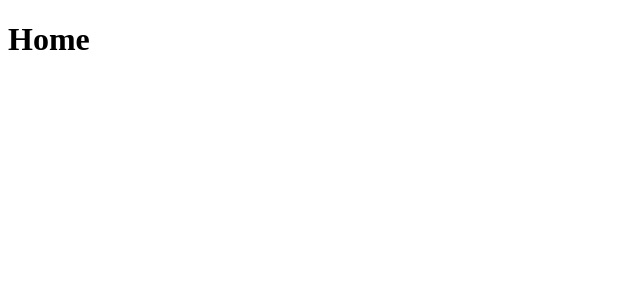
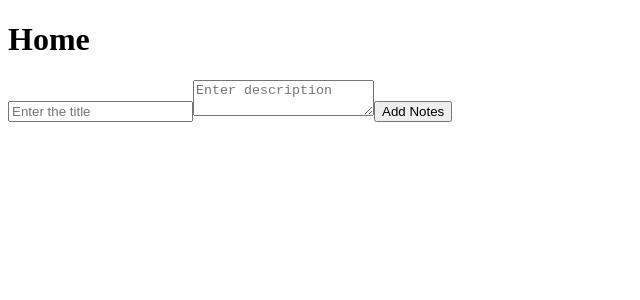
Before and after one commit to anantharjun672001-a11y/notes_app, a React (Vite) app: page / in a window 1280 px wide. Shown: the top 300 px of the page, without its empty margins (0-640 px from the left). Built offline with nearby package versions, Linux system fonts and the light colour scheme.

Commit message:
basic  hoem and noteFrom page setted

```diff
--- a/src/App.jsx
+++ b/src/App.jsx
@@ -1,15 +1,28 @@
-import React from 'react';
+import React, { useEffect, useState } from 'react';
 import { BrowserRouter,  Route,  Routes } from 'react-router-dom';
 import Home from './pages/Home';
 import Archive from './pages/Archive';
 import Trash from './pages/Trash';
 
 const App = () => {
+  const [notes,setNotes]=useState([]);
+
+  useEffect(()=>{
+    const storedNotes = localStorage.getItem("notes");
+    if(storedNotes){
+      setNotes(JSON.parse(storedNotes));
+    }
+  },[])
+
+  useEffect(()=>{
+    localStorage.setItem("notes",JSON.stringify(notes));
+  },[notes])
+
   return (
     <div>
         <BrowserRouter>
           <Routes>
-            <Route path='/' element={<Home/>}/>
+            <Route path='/' element={<Home notes={notes} setNotes={setNotes}/>}/>
             <Route path='/archive' element={<Archive/>}/>
             <Route path='/trash' element={<Trash/>}/>
           </Routes>
--- a/src/components/NoteForm.jsx
+++ b/src/components/NoteForm.jsx
@@ -1,11 +1,43 @@
-import React from 'react';
+import React, { useState } from 'react';
 
-const NoteForm = () => {
+const NoteForm = ({setNotes}) => {
+    const[title,setTitle]=useState("");
+    const[ description,setDescription]=useState("");
+
+    const handleAddNote = () => {
+        if(!title) return;
+            const newNote = {
+            id: Date.now(),
+            title: title,
+            description:  description,
+            pinned: false,
+            archived: false,
+            trashed: false
+        };
+        setNotes(prevNotes=>[...prevNotes,newNote]);
+        setTitle("");
+        setDescription("");
+
+    };
     return (
         <div>
+            <input
+                type='text'
+                value={title}
+                onChange={(e)=>setTitle(e.target.value)}
+                placeholder='Enter the title'
 
+            />
+            <textarea
+                value={ description}
+                onChange={(e) => setDescription(e.target.value)}
+                placeholder="Enter description"
+            />
+
+            <button onClick={handleAddNote}>Add Notes</button>
         </div>
     );
-};
+
+}
 
 export default NoteForm;
--- a/src/pages/Archive.jsx
+++ b/src/pages/Archive.jsx
@@ -3,7 +3,7 @@ import React from 'react';
 const Archive = () => {
     return (
         <div>
-            <h1>Archieve</h1>
+            <h1>Archive</h1>
         </div>
     );
 };
--- a/src/pages/Home.jsx
+++ b/src/pages/Home.jsx
@@ -1,9 +1,50 @@
 import React from 'react';
+import NoteForm from "../components/NoteForm"
 
-const Home = () => {
+const Home = ({notes,setNotes}) => {
+    const handlePin=(id)=>{
+        setNotes(prevNotes=>
+            prevNotes.map(note=>
+                note.id === id ? {...note,pinned : !note.pinned} : note
+            )
+        )
+    }
+
+    const handleTrash = (id)=>{
+        setNotes(prevNotes=>
+            prevNotes.map(note=>
+                note.id === id ? {...note ,trashed:true} : note
+            )
+        )
+    }
+
     return (
         <div>
             <h1>Home</h1>
+            <NoteForm  setNotes={setNotes}/>
+
+            {notes
+             .filter(note => !note.trashed)
+             .slice()
+             .sort((a, b) => b.pinned - a.pinned)
+             .map((note)=>{
+                return(
+                    <div key={note.id}>
+                        <p>{note.title}</p>
+                        <p>{note.description}</p>
+                        <button onClick={()=>handlePin(note.id)}>
+                            {note.pinned ? "Unpin" : "Pin"}
+                        </button>
+                        <button onClick={()=>handleTrash(note.id)}>
+                            Delete
+                        </button>
+                    </div>
+                )
+            })
+
+            }
+
+
         </div>
     );
 };
--- a/src/pages/Trash.jsx
+++ b/src/pages/Trash.jsx
@@ -1,9 +1,23 @@
 import React from 'react';
 
-const Trash = () => {
+const Trash = ({notes,setNotes}) => {
+
     return (
         <div>
             <h1>Trash</h1>
+
+            {notes
+                .filter(note=>note.trashed)
+                .map((note)=>{
+                    return(
+                        <div key={note.id}>
+                            <p>{note.title}</p>
+                            <button>Restore</button>
+                            <button>Delete Forever</button>
+                        </div>
+                    )
+                })
+            }
         </div>
     );
 };
```
